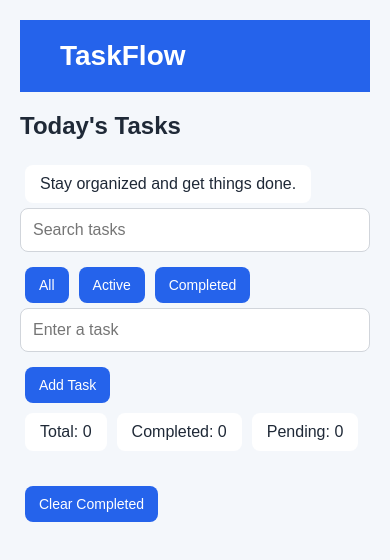
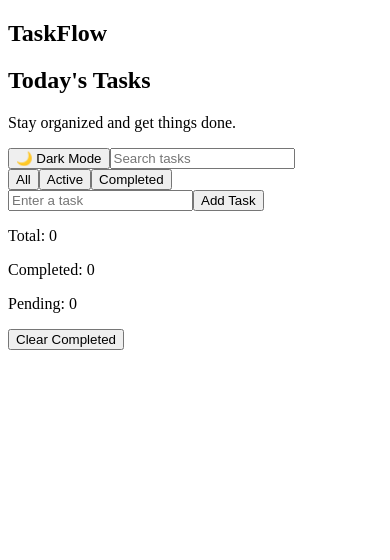
Before and after one commit to Devika-Subhash/TaskFlow, a React (Vite) app in the folder TaskFlow/: page / in a window 390 px wide. Shown: the top 560 px of the page. Built offline with nearby package versions, Linux system fonts and the light colour scheme.

Commit message:
Add dark mode to TaskFlow

```diff
--- a/TaskFlow/src/App.jsx
+++ b/TaskFlow/src/App.jsx
@@ -14,6 +14,7 @@ function App() {
   const [editIndex, setEditIndex] = useState(null);
   const [search, setSearch] = useState("");
   const [filter, setFilter] = useState("all");
+  const [darkMode, setDarkMode] = useState(false);
 
   useEffect(() => {
     localStorage.setItem("tasks", JSON.stringify(tasks));
@@ -66,9 +67,7 @@ function App() {
   }
 
   function clearCompleted() {
-    setTasks(
-      tasks.filter((item) => !item.completed)
-    );
+    setTasks(tasks.filter((item) => !item.completed));
   }
 
   const filteredTasks = tasks.filter((item) => {
@@ -93,12 +92,19 @@ function App() {
   const pendingTasks = totalTasks - completedTasks;
 
   return (
-    <div>
+    <div className={darkMode ? "app dark" : "app"}>
       <Navbar title="TaskFlow" />
+
+      <main>
         <div className="page-header">
           <h2>Today's Tasks</h2>
           <p>Stay organized and get things done.</p>
         </div>
+
+        <button onClick={() => setDarkMode(!darkMode)}>
+          {darkMode ? "☀️ Light Mode" : "🌙 Dark Mode"}
+        </button>
+
         <input
           type="text"
           placeholder="Search tasks"
@@ -143,6 +149,7 @@ function App() {
         <button onClick={clearCompleted}>
           Clear Completed
         </button>
+      </main>
     </div>
   );
 }
--- a/TaskFlow/src/index.css
+++ b/TaskFlow/src/index.css
@@ -1,111 +1,26 @@
-* {
-  box-sizing: border-box;
+.app {
+  min-height: 100vh;
+  transition: 0.3s;
 }
 
-body {
-  margin: 0;
-  font-family: Arial, Helvetica, sans-serif;
-  background: #f4f7fb;
-  color: #1f2937;
+.app.dark {
+  background: #111827;
+  color: #f9fafb;
+  min-height: 100vh;
 }
 
-nav {
-  background: #2563eb;
+.app.dark input {
+  background: #1f2937;
   color: white;
-  padding: 20px 40px;
+  border-color: #4b5563;
 }
 
-nav h1 {
-  margin: 0;
-  font-size: 28px;
+.app.dark li {
+  background: #1f2937;
+  color: white;
 }
 
-#root > div {
-  max-width: 800px;
-  margin: 40px auto;
-  padding: 0 20px;
+.app.dark p {
+  background: #1f2937;
+  color: white;
 }
-
-h2 {
-  margin-bottom: 20px;
-}
-
-input {
-  padding: 12px;
-  border: 1px solid #d1d5db;
-  border-radius: 8px;
-  font-size: 16px;
-  outline: none;
-}
-
-input:focus {
-  border-color: #2563eb;
-}
-
-button {
-  padding: 10px 14px;
-  margin: 5px;
-  border: none;
-  border-radius: 8px;
-  cursor: pointer;
-  background: #2563eb;
-  color: white;
-  font-size: 14px;
-}
-
-button:hover {
-  opacity: 0.9;
-}
-
-ul {
-  list-style: none;
-  padding: 0;
-  margin-top: 25px;
-}
-
-li {
-  background: white;
-  padding: 15px;
-  margin-bottom: 10px;
-  border-radius: 10px;
-  box-shadow: 0 2px 8px rgba(0, 0, 0, 0.08);
-  display: flex;
-  align-items: center;
-  gap: 8px;
-}
-
-li span {
-  flex: 1;
-}
-
-li button {
-  margin: 0;
-}
-
-p {
-  display: inline-block;
-  background: white;
-  padding: 10px 15px;
-  margin: 5px;
-  border-radius: 8px;
-}
-
-@media (max-width: 600px) {
-  #root > div {
-    margin: 20px auto;
-  }
-
-  input {
-    width: 100%;
-    margin-bottom: 10px;
-  }
-
-  li {
-    flex-wrap: wrap;
-  }
-
-  li span {
-    width: 100%;
-    flex-basis: 100%;
-  }
-}
```
Lines whose indentation alone changed are shown as unchanged.
